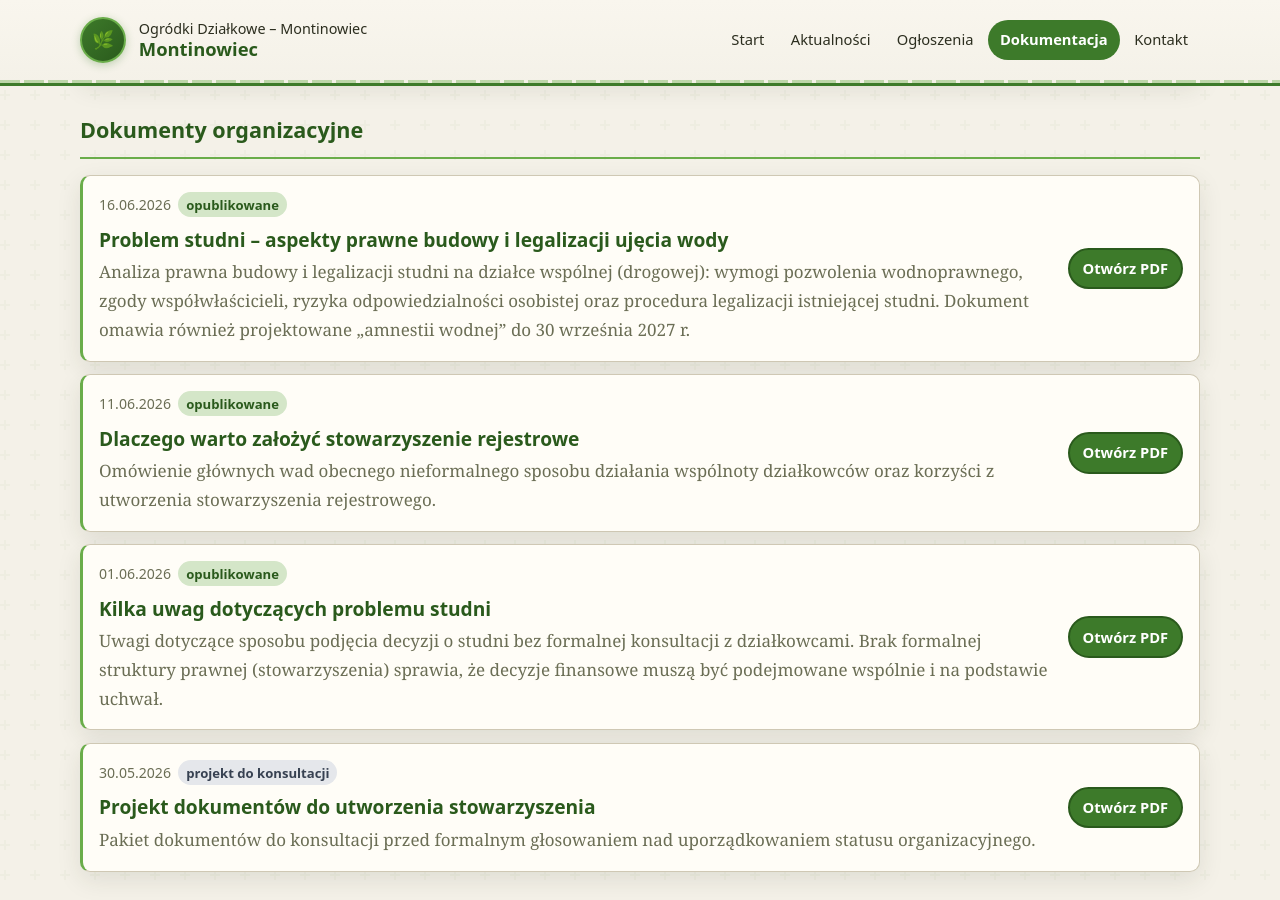
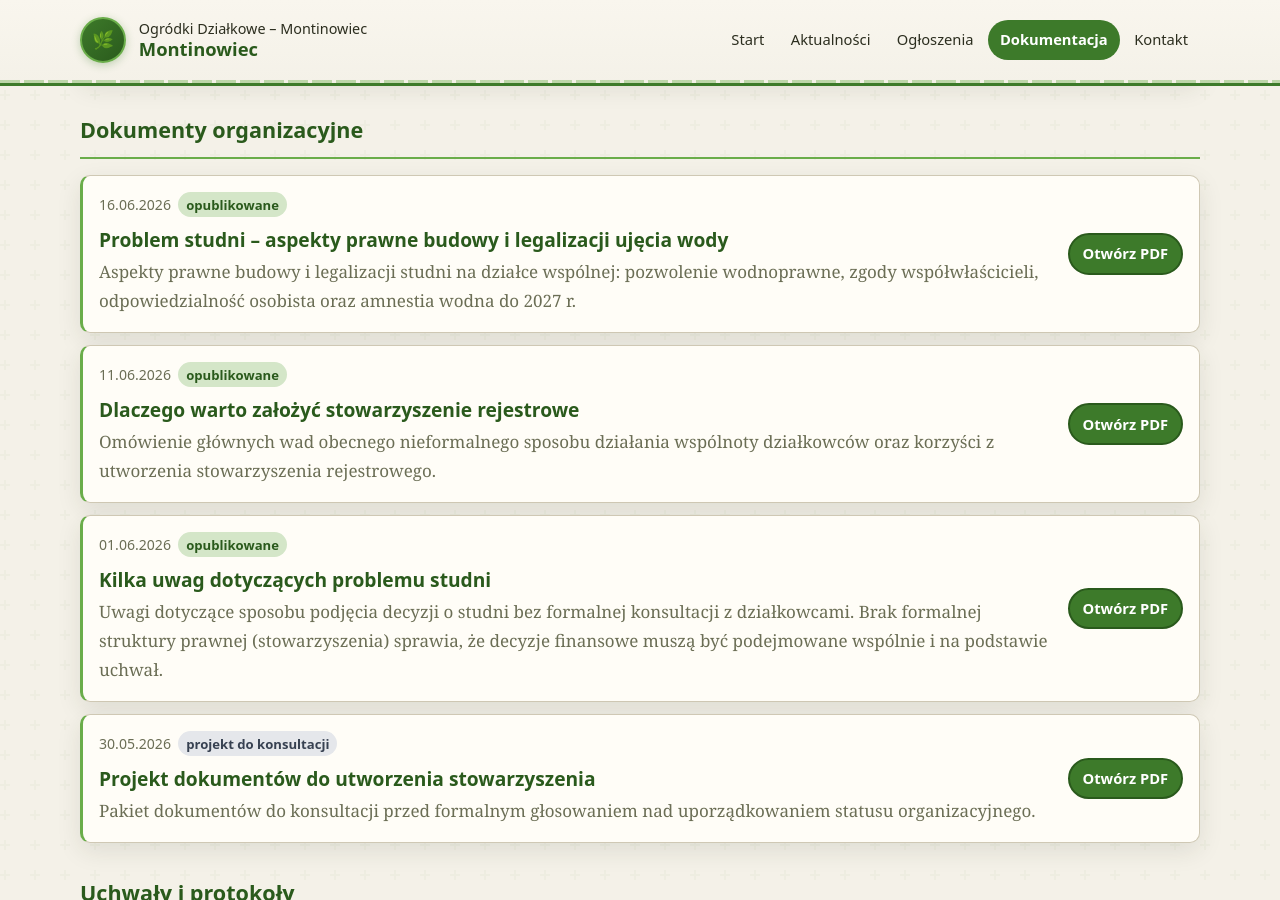
Before and after one commit to brxie/montin-page, a Jekyll site: the page built from dokumentacja.md, in a window 1280 px wide and 900 px high, scrolled down 720 px. Built offline with Jekyll 4.4.1, drawn with Linux system fonts in a browser that asks for light colours.

Commit message:
Skróć opis dokumentu Problem studni

```diff
--- a/_data/documents.yml
+++ b/_data/documents.yml
@@ -35,7 +35,7 @@
   labels:
     - opublikowane
   file: "/documents/problem-studni-aspekty-prawne.pdf"
-  description: "Analiza prawna budowy i legalizacji studni na działce wspólnej (drogowej): wymogi pozwolenia wodnoprawnego, zgody współwłaścicieli, ryzyka odpowiedzialności osobistej oraz procedura legalizacji istniejącej studni. Dokument omawia również projektowane \u201eamnestii wodnej\u201d do 30 września 2027 r."
+  description: "Aspekty prawne budowy i legalizacji studni na działce wspólnej: pozwolenie wodnoprawne, zgody współwłaścicieli, odpowiedzialność osobista oraz amnestia wodna do 2027 r."
 
 - title: "Kilka uwag dotyczących problemu studni"
   category: "Dokumenty organizacyjne"
```
